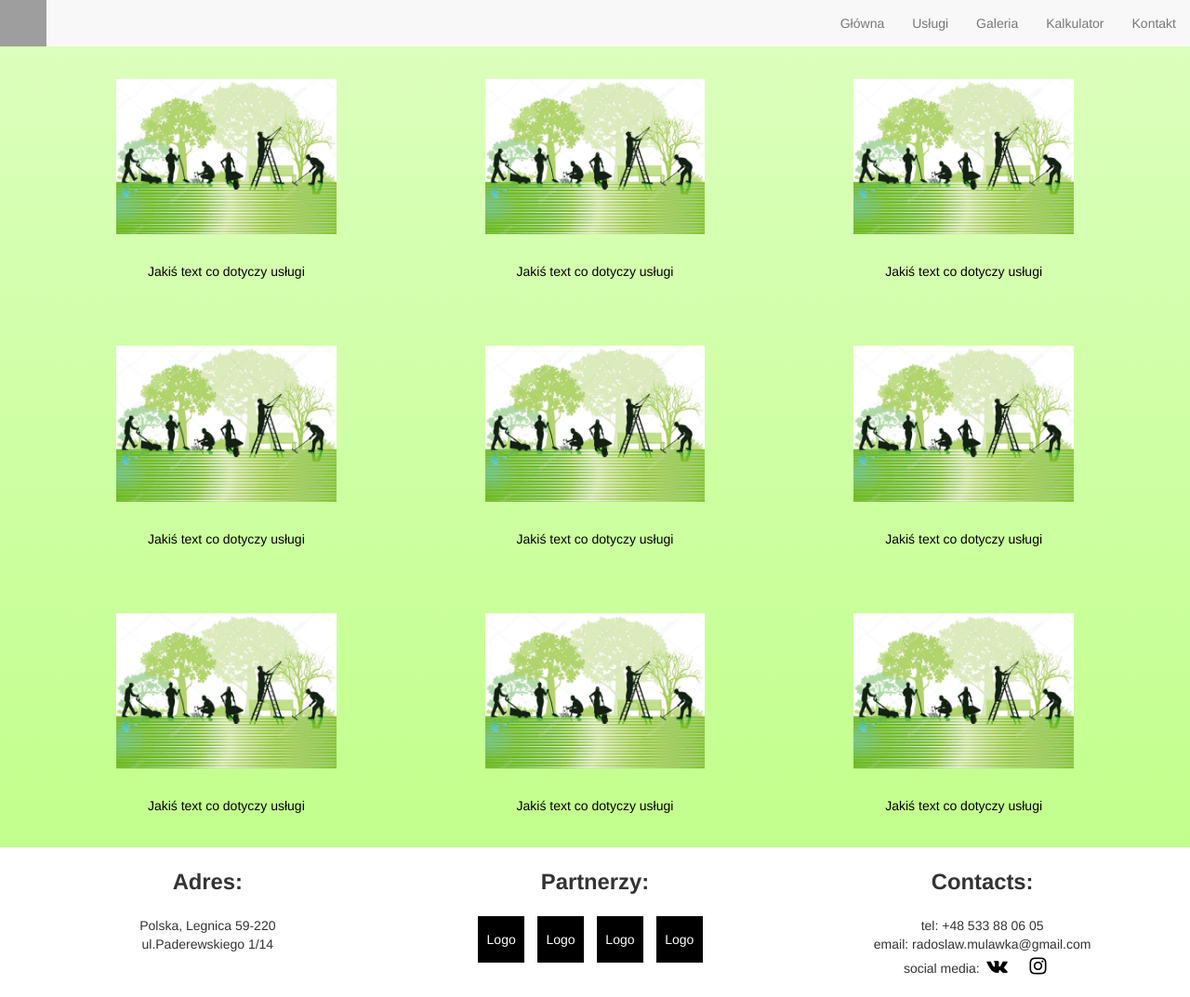
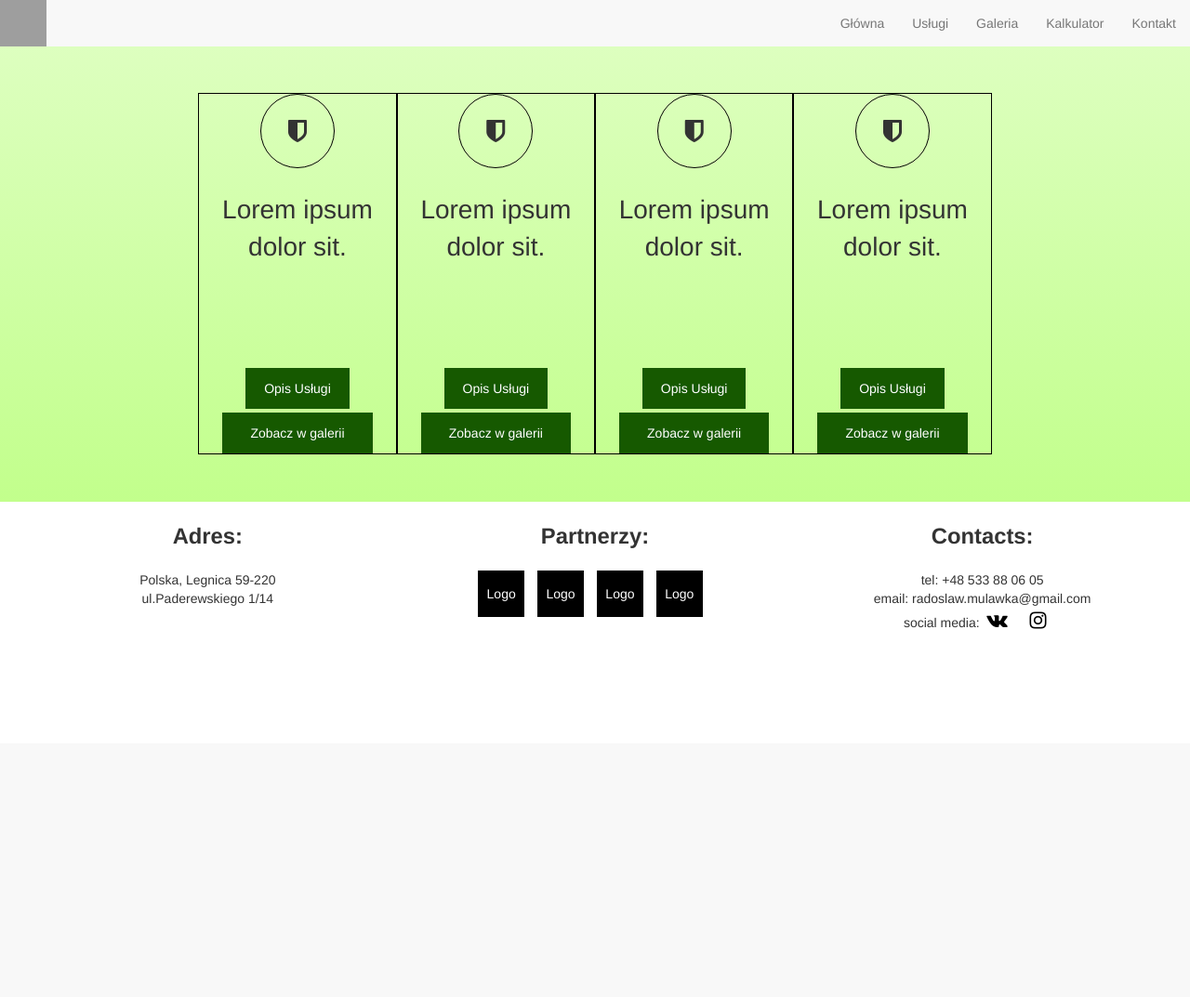
Before and after one commit to Radoslaw-Mulawka/Gardening, a PHP site: page /services.html in a window 1280 px wide. Shown: the whole page at 93% size. After the commit the page ends 677 px from the top, so only its background shows below. Run offline with PHP 8.4, Linux system fonts and the light colour scheme; some libraries are stand-ins or nearby versions; grey boxes are pictures that could not be loaded.

Commit message:
Remastered services block on clients request

```diff
--- a/services.html
+++ b/services.html
@@ -57,7 +57,132 @@
 
 <div class="col-xs-12 services-container">
 <div class="row">
-    <!-- <h1 > Usługi </h1> -->
+    <div class="service-item col-sm-4 col-sm-offset-2 col-md-2 col-md-offset-2  text-center">
+        <div class="flex-wrap">
+            <div class="logo-wrap">
+                <div class="round-logo-wrap">
+                    <span class="fa fa-shield"></span>
+                </div> <!--  .round-logo-wrap -->
+                <p>
+                 Lorem ipsum <br>dolor sit.
+                </p>
+            </div> <!--  .logo-wrap -->
+
+
+
+            <div class="buttons-wrap">
+                <div class="service-desc">
+                    Opis Usługi
+                </div> <!--  .service-desc -->
+                 <div class="toGallery">
+                    Zobacz w galerii
+                </div> <!--  .service-desc -->
+            </div> <!--  .buttons-wrap -->
+        </div> <!--  .flex-wrap -->
+    </div> <!--  .col-md-2 -->
+
+
+
+    <div class="service-item col-sm-4 col-md-2   text-center">
+        <div class="flex-wrap">
+            <div class="logo-wrap">
+                <div class="round-logo-wrap">
+                    <span class="fa fa-shield"></span>
+                </div> <!--  .round-logo-wrap -->
+                <p>
+                 Lorem ipsum <br>dolor sit.
+                </p>
+            </div> <!--  .logo-wrap -->
+
+
+
+            <div class="buttons-wrap">
+                <div class="service-desc">
+                    Opis Usługi
+                </div> <!--  .service-desc -->
+                 <div class="toGallery">
+                    Zobacz w galerii
+                </div> <!--  .service-desc -->
+            </div> <!--  .buttons-wrap -->
+        </div> <!--  .flex-wrap -->
+    </div> <!--  .col-md-2 -->
+
+
+    <div class="service-item col-sm-4 col-sm-offset-2 col-md-offset-0 col-md-2   text-center">
+         <div class="flex-wrap">
+            <div class="logo-wrap">
+                <div class="round-logo-wrap">
+                    <span class="fa fa-shield"></span>
+                </div> <!--  .round-logo-wrap -->
+                <p>
+                 Lorem ipsum <br>dolor sit.
+                </p>
+            </div> <!--  .logo-wrap -->
+
+
+
+            <div class="buttons-wrap">
+                <div class="service-desc">
+                    Opis Usługi
+                </div> <!--  .service-desc -->
+                 <div class="toGallery">
+                    Zobacz w galerii
+                </div> <!--  .service-desc -->
+            </div> <!--  .buttons-wrap -->
+        </div> <!--  .flex-wrap -->
+    </div> <!--  .col-md-2 -->
+
+
+    <div class="service-item col-md-2  col-sm-4 text-center">
+         <div class="flex-wrap">
+            <div class="logo-wrap">
+                <div class="round-logo-wrap">
+                    <span class="fa fa-shield"></span>
+                </div> <!--  .round-logo-wrap -->
+                <p>
+                 Lorem ipsum <br>dolor sit.
+                </p>
+            </div> <!--  .logo-wrap -->
+
+
+
+            <div class="buttons-wrap">
+                <div class="service-desc">
+                    Opis Usługi
+                </div> <!--  .service-desc -->
+                 <div class="toGallery">
+                    Zobacz w galerii
+                </div> <!--  .service-desc -->
+            </div> <!--  .buttons-wrap -->
+        </div> <!--  .flex-wrap -->
+    </div> <!--  .col-md-2 -->
+
+</div>
+
+
+<div class="row">
+    <div class="col-md-3 col-md-offset-3">
+
+    </div> <!--  .col-md-3 -->
+    <div class="col-md-3">
+
+    </div> <!--  .col-md-3 -->
+</div> <!--  .row -->
+
+
+
+
+
+
+
+
+
+
+
+
+
+
+    <!--
     <div class="service-item col-xs-10 col-xs-offset-1  col-sm-6 col-sm-offset-0 col-md-4">
             <img src="images/ogrodnictwo2.jpg" alt="Ludzie" class="img-responsive">
             <p class="text-center">
@@ -111,11 +236,11 @@
             <p class="text-center">
                 Jakiś text co dotyczy usługi
             </p>
-    </div>
-</div>
+    </div> -->
+<!-- </div> -->
 </div>
 
-
+<!--
 <div class="hidden-service-block" id="first-hidden">
             <span class="close-button fa fa-times"></span>
             <p>111111111111111111111111111111111</p>
@@ -153,7 +278,7 @@
 <div class="hidden-service-block" id="ninth-hidden">
             <span class="close-button fa fa-times"></span>
             999999999999999999999999999999999999999
-</div>
+</div> -->
 <!-- USŁUGI SECTION END -->
 
 <!-- FOOTER SECTION -->
--- a/style/_services.scss
+++ b/style/_services.scss
@@ -1,104 +1,75 @@
 $firstColor: #ddffbf;
 $firstColorDarken: darken($firstColor,10%);
+
+
+
+
+
+
 .services-container {
-    // background-color:#7eba5e;
     background-image: linear-gradient(to bottom,$firstColor,$firstColorDarken);
-    padding-left:60px;
-    padding-right:60px;
+    margin-top:50px;
     text-align:center;
     padding-top:50px;
+    .service-item{
+      margin-bottom:50px;
+      border:1px solid black;
+        .flex-wrap {
+          display:flex;
+          height:100%;
+          flex-direction:column;
+          align-items:center;
+          justify-content:space-between;
         }
-
-.service-item {
-  padding:35px 80px;
-  img{
-    margin-bottom:30px;
-    cursor:pointer;
-  }
-  p {
-      text-decoration:none;
-      color:black;
-      display:inline;
-      cursor:pointer;
-      &:hover {
-        border-bottom:2px solid black;
-      }
-
-    }
-}
-.hidden-service-block {
-  background-color:white;
-  opacity:0.95;
-  height:50%;
-  width:30em;
-  overflow: hidden;
-  position:fixed;
+              .round-logo-wrap {
+            height:80px;
+            width:80px;
+            border:1px solid black;
+            position:relative;
+            border-radius: 50%;
+            display:inline-block;
+            margin-bottom:20px;
+            span {
+              font-size:2em;
+              position:absolute;
               top:50%;
               left:50%;
               transform:translate(-50%,-50%);
-  z-index:1;
-  display:none;
-      span {
-        font-size:20px;
-          display:block;
-          text-align: right;
-          width:100%;
-          cursor:pointer;
-           &:hover {
-          color:red;
             }
           }
-      .to-calc-button{
-        position:absolute;
-        bottom:20px;
-        right:10px;
-        padding:10px 20px;
-        text-align: center;
-        background-color:black;
-        border-radius:10px;
-        overflow: hidden;
+          p{
+            font-size:2em;
+
+          }
+          .buttons-wrap {
+                margin-top:100px;
+                width:100%;
+                display:flex;
+                flex-direction:column;
+                .service-desc {
+                  display:inline;
+                  padding:2px 20px;
+                  line-height: 40px;
+                  margin:0 auto;
+                  margin-bottom: 4px;
+                  background-color: #165900;
                   color:white;
-        font-size:1em;
-
+                  cursor:pointer;
+              }
+                  .toGallery {
+                    display:inline;
+                    padding:2px 30px;
+                    line-height: 40px;
+                    margin:0 auto;
+                    background-color: #165900;
+                    color:white;
+                    cursor:pointer;
               }
           }
 
 
-@media screen and (max-width: 500px) {
-  .hidden-service-block {
-  background-color:white;
-  opacity:0.95;
-  height:50%;
-  width:70%;
-  position:fixed;
-  top:50%;
-  left:50%;
-  transform:translate(-50%,-50%);
-  z-index:1;
-  display:none;
-      span {
-        font-size:20px;
-          display:block;
-          text-align: right;
-          width:100%;
-          cursor:pointer;
-           &:hover {
-          color:red;
     }
-      }
-      .to-calc-button{
-        position:absolute;
-        bottom:20px;
-        right:10px;
-        padding:10px 20px;
-        text-align: center;
-        background-color:black;
-        border-radius:10px;
-        overflow: hidden;
-        color:white;
-        font-size:1em;
 
-      }
 }
 
 
@@ -109,4 +80,134 @@ $firstColorDarken: darken($firstColor,10%);
 
 
 
-}
+
+
+
+
+
+
+
+
+
+
+
+
+
+
+
+
+
+
+
+
+
+
+
+// .services-container {
+//     background-image: linear-gradient(to bottom,$firstColor,$firstColorDarken);
+//     margin-top:50px;
+//     text-align:center;
+//     padding-top:50px;
+// }
+
+// .service-item {
+//   padding:35px 80px;
+//   img{
+//     margin-bottom:30px;
+//     cursor:pointer;
+//   }
+//   p {
+//       text-decoration:none;
+//       color:black;
+//       display:inline;
+//       cursor:pointer;
+//       &:hover {
+//         border-bottom:2px solid black;
+//       }
+
+//     }
+// }
+// .hidden-service-block {
+//   background-color:white;
+//   opacity:0.95;
+//   height:50%;
+//   width:30em;
+//   overflow: hidden;
+//   position:fixed;
+//   top:50%;
+//   left:50%;
+//   transform:translate(-50%,-50%);
+//   z-index:1;
+//   display:none;
+//       span {
+//         font-size:20px;
+//           display:block;
+//           text-align: right;
+//           width:100%;
+//           cursor:pointer;
+//            &:hover {
+//           color:red;
+//           }
+//       }
+//       .to-calc-button{
+//         position:absolute;
+//         bottom:20px;
+//         right:10px;
+//         padding:10px 20px;
+//         text-align: center;
+//         background-color:black;
+//         border-radius:10px;
+//         overflow: hidden;
+//         color:white;
+//         font-size:1em;
+
+//       }
+// }
+
+
+// @media screen and (max-width: 500px) {
+//   .hidden-service-block {
+//   background-color:white;
+//   opacity:0.95;
+//   height:50%;
+//   width:70%;
+//   position:fixed;
+//   top:50%;
+//   left:50%;
+//   transform:translate(-50%,-50%);
+//   z-index:1;
+//   display:none;
+//       span {
+//         font-size:20px;
+//           display:block;
+//           text-align: right;
+//           width:100%;
+//           cursor:pointer;
+//            &:hover {
+//           color:red;
+//           }
+//       }
+//       .to-calc-button{
+//         position:absolute;
+//         bottom:20px;
+//         right:10px;
+//         padding:10px 20px;
+//         text-align: center;
+//         background-color:black;
+//         border-radius:10px;
+//         overflow: hidden;
+//         color:white;
+//         font-size:1em;
+
+//       }
+// }
+
+
+
+
+
+
+
+
+
+// }
--- a/style/style.css
+++ b/style/style.css
@@ -139,101 +139,66 @@ nav.top-menu .navbar-brand img {
 }
 .services-container {
   background-image: linear-gradient(to bottom, #ddffbf, #c2ff8c);
-  padding-left: 60px;
-  padding-right: 60px;
+  margin-top: 50px;
   text-align: center;
   padding-top: 50px;
 }
-
-.service-item {
-  padding: 35px 80px;
+.services-container .service-item {
+  margin-bottom: 50px;
+  border: 1px solid black;
 }
-.service-item img {
-  margin-bottom: 30px;
-  cursor: pointer;
+.services-container .service-item .flex-wrap {
+  display: flex;
+  height: 100%;
+  flex-direction: column;
+  align-items: center;
+  justify-content: space-between;
 }
-.service-item p {
-  text-decoration: none;
-  color: black;
-  display: inline;
-  cursor: pointer;
+.services-container .service-item .round-logo-wrap {
+  height: 80px;
+  width: 80px;
+  border: 1px solid black;
+  position: relative;
+  border-radius: 50%;
+  display: inline-block;
+  margin-bottom: 20px;
 }
-.service-item p:hover {
-  border-bottom: 2px solid black;
-}
-
-.hidden-service-block {
-  background-color: white;
-  opacity: 0.95;
-  height: 50%;
-  width: 30em;
-  overflow: hidden;
-  position: fixed;
+.services-container .service-item .round-logo-wrap span {
+  font-size: 2em;
+  position: absolute;
   top: 50%;
   left: 50%;
   transform: translate(-50%, -50%);
-  z-index: 1;
-  display: none;
 }
-.hidden-service-block span {
-  font-size: 20px;
-  display: block;
-  text-align: right;
+.services-container .service-item p {
+  font-size: 2em;
+}
+.services-container .service-item .buttons-wrap {
+  margin-top: 100px;
   width: 100%;
+  display: flex;
+  flex-direction: column;
+}
+.services-container .service-item .buttons-wrap .service-desc {
+  display: inline;
+  padding: 2px 20px;
+  line-height: 40px;
+  margin: 0 auto;
+  margin-bottom: 4px;
+  background-color: #165900;
+  color: white;
   cursor: pointer;
 }
-.hidden-service-block span:hover {
-  color: red;
-}
-.hidden-service-block .to-calc-button {
-  position: absolute;
-  bottom: 20px;
-  right: 10px;
-  padding: 10px 20px;
-  text-align: center;
-  background-color: black;
-  border-radius: 10px;
-  overflow: hidden;
+.services-container .service-item .buttons-wrap .toGallery {
+  display: inline;
+  padding: 2px 30px;
+  line-height: 40px;
+  margin: 0 auto;
+  background-color: #165900;
   color: white;
-  font-size: 1em;
+  cursor: pointer;
 }
 
-@media screen and (max-width: 500px) {
-  .hidden-service-block {
-    background-color: white;
-    opacity: 0.95;
-    height: 50%;
-    width: 70%;
-    position: fixed;
-    top: 50%;
-    left: 50%;
-    transform: translate(-50%, -50%);
-    z-index: 1;
-    display: none;
-  }
-  .hidden-service-block span {
-    font-size: 20px;
-    display: block;
-    text-align: right;
-    width: 100%;
-    cursor: pointer;
-  }
-  .hidden-service-block span:hover {
-    color: red;
-  }
-  .hidden-service-block .to-calc-button {
-    position: absolute;
-    bottom: 20px;
-    right: 10px;
-    padding: 10px 20px;
-    text-align: center;
-    background-color: black;
-    border-radius: 10px;
-    overflow: hidden;
-    color: white;
-    font-size: 1em;
-  }
-}
 /* carousel */
 .opinion-wrap {
   padding: 60px 0;
```
Also changed, not shown: 1 other file. Lines whose indentation alone changed are shown as unchanged.
